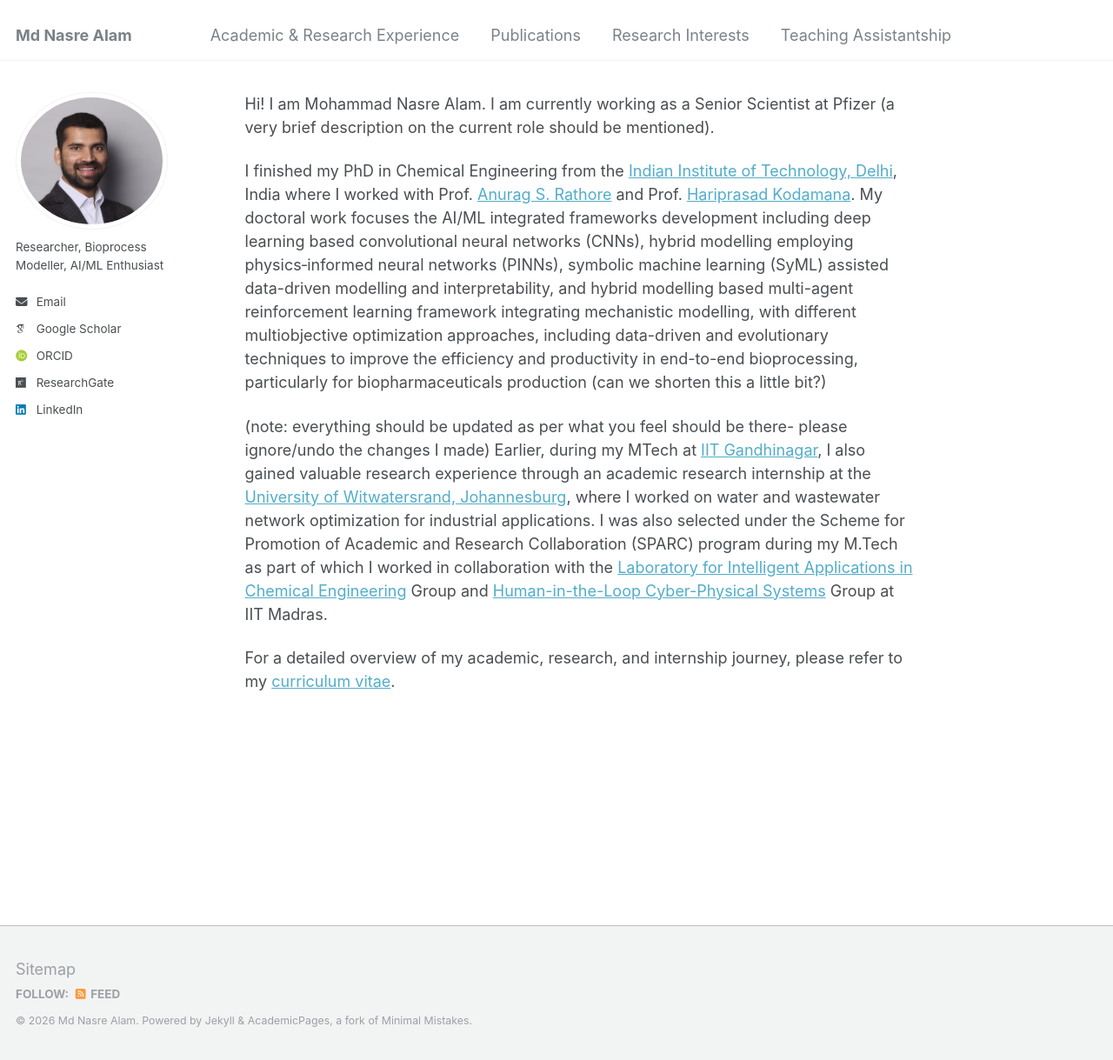
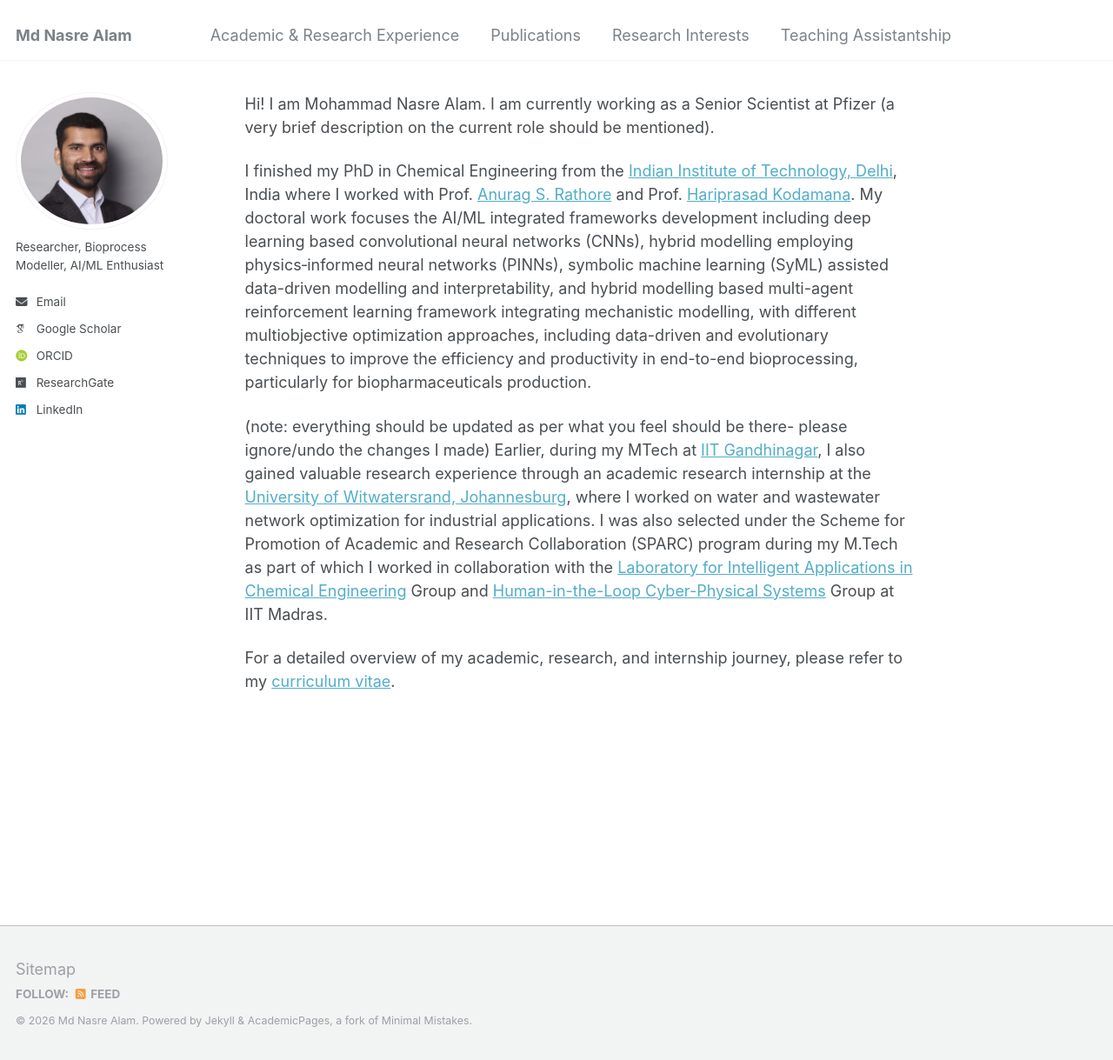
Before and after one commit to mdnasreiit/mdnasreiit.github.io, a Jekyll site: the page built from _pages/about.md, in a window 1280 px wide and 1219 px high. Shown: the whole window at 87% size. Built offline with Jekyll 4.4.1, drawn with Linux system fonts in a browser that asks for light colours; some web fonts are replaced.

Commit message:
Revise about page content and shorten descriptions
Shortened the description of doctoral work and updated the content as necessary.

```diff
--- a/_pages/about.md
+++ b/_pages/about.md
@@ -10,7 +10,7 @@ redirect_from:
 Hi! I am Mohammad Nasre Alam. I am currently working as a Senior Scientist at Pfizer (a very brief description on the current role should be mentioned).
 
 
-I finished my PhD in Chemical Engineering from the [Indian Institute of Technology, Delhi](https://home.iitd.ac.in/), India where I worked with Prof. [Anurag S. Rathore](https://www.biotechcmz.com/) and Prof. [Hariprasad Kodamana](https://web.iitd.ac.in/~kodamana/index.html). My doctoral work focuses the AI/ML integrated frameworks development including deep learning based convolutional neural networks (CNNs), hybrid modelling employing physics‐informed neural networks (PINNs), symbolic machine learning (SyML) assisted data-driven modelling and interpretability, and hybrid modelling based multi-agent reinforcement learning framework integrating mechanistic modelling, with different multiobjective optimization approaches, including data-driven and evolutionary techniques to improve the efficiency and productivity in end-to-end bioprocessing, particularly for biopharmaceuticals production (can we shorten this a little bit?)
+I finished my PhD in Chemical Engineering from the [Indian Institute of Technology, Delhi](https://home.iitd.ac.in/), India where I worked with Prof. [Anurag S. Rathore](https://www.biotechcmz.com/) and Prof. [Hariprasad Kodamana](https://web.iitd.ac.in/~kodamana/index.html). My doctoral work focuses the AI/ML integrated frameworks development including deep learning based convolutional neural networks (CNNs), hybrid modelling employing physics‐informed neural networks (PINNs), symbolic machine learning (SyML) assisted data-driven modelling and interpretability, and hybrid modelling based multi-agent reinforcement learning framework integrating mechanistic modelling, with different multiobjective optimization approaches, including data-driven and evolutionary techniques to improve the efficiency and productivity in end-to-end bioprocessing, particularly for biopharmaceuticals production.
 
 (note: everything should be updated as per what you feel should be there- please ignore/undo the changes I made)
 Earlier, during my MTech at [IIT Gandhinagar](https://iitgn.ac.in/), I also gained valuable research experience through an academic research internship at the [University of Witwatersrand, Johannesburg](https://www.wits.ac.za/), where I worked on water and wastewater network optimization for industrial applications. I was also selected under the Scheme for Promotion of Academic and Research Collaboration (SPARC) program during my M.Tech as part of which I worked in collaboration with the [Laboratory for Intelligent Applications in Chemical Engineering](https://home.iitm.ac.in/raj/) Group and [Human-in-the-Loop Cyber-Physical Systems](https://home.iitm.ac.in/babji.srinivasan/index.html) Group at IIT Madras.
```
